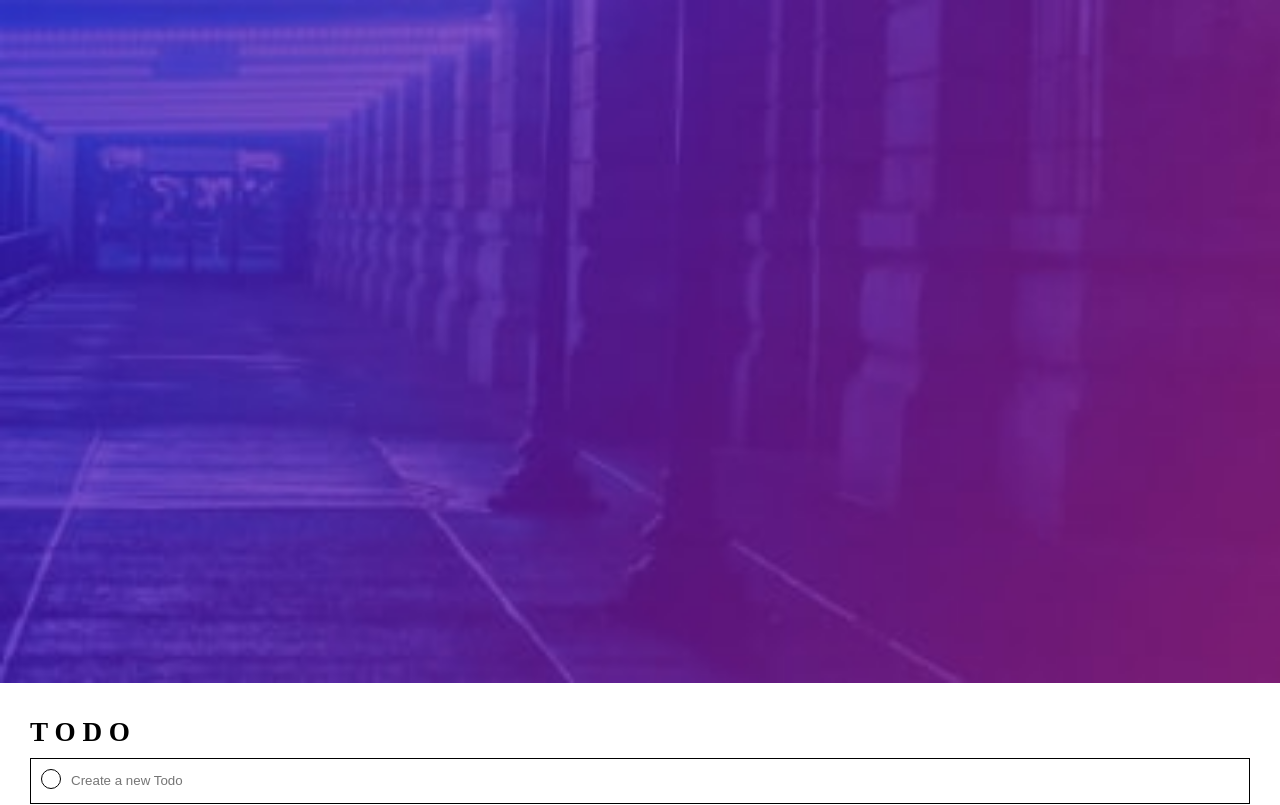
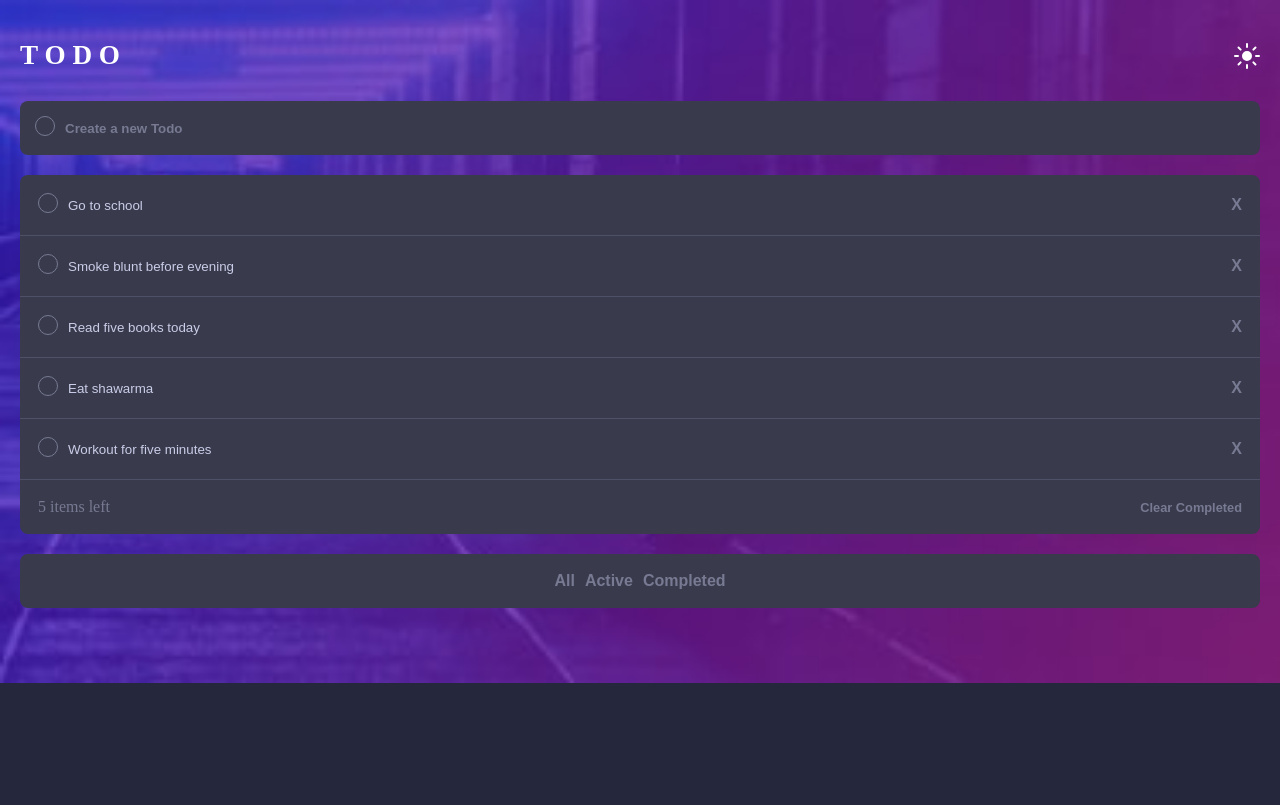
Before and after one commit to dev0xgenius/Todo-App, a React (Vite) app: page / in a window 1280 px wide. Shown: the top 805 px of the page. Built offline with nearby package versions, Linux system fonts and the light colour scheme.

Commit message:
Updated stylesheet

```diff
--- a/index.html
+++ b/index.html
@@ -4,12 +4,15 @@
 <head>
   <meta charset="UTF-8">
   <meta name="viewport" content="width=device-width, initial-scale=1.0" />
+  <link rel="icon" type="image/png" sizes="32x32" href="./public/images/favicon-32x32.png">
+
+  <link rel='stylesheet' type='text/css' href="./src/css/dark-theme.css" />
   <link rel="stylesheet" type="text/css" href="./src/css/index.css" />
-  <link rel="icon" type="image/png" sizes="32x32" href="./public/images/favicon-32x32.png">
   <title>Frontend Mentor | Todo app</title>
 </head>
 
 <body>
+  <!-- <div class=""> -->
     <div class="app-image">
       <img src="./public/images/bg-mobile-dark.jpg" alt="header background"
       width="100%" height="auto" />
@@ -21,6 +24,7 @@
       </div>
       <div id="content"></div>
     </main>
+  <!-- </div> -->
 </body>
 <script type="module" src="./src/main.jsx"></script>
 </html>
--- a/src/components/Todo.jsx
+++ b/src/components/Todo.jsx
@@ -1,19 +1,24 @@
-import React from 'react'
+// import React, { useState } from 'react';
+import TodoAction from './TodoAction';
 
-class Todo extends React.Component {
-  render() {
+function Todo({task, completed}) {
   return (
     <li className='todo'>
       <label>
-          <input type='checkbox' />
+        <input type='checkbox'
+          checked={completed}
+          onChange={() => console.log(completed)}
+        />
         <span className='checkbox'></span>
       </label>
-        <input type='text' value={this.props.title}
-        onChange={console.log} disabled="disabled"/>
-        <span>x</span>
+      <input type='text'
+        value={task}
+        onChange={console.log}
+        disabled={completed === true ? false : true}
+      />
+      <TodoAction text="X" action={() => console.log("Delete")}/>
     </li>
   );
 }
-}
 
 export default Todo
--- a/src/components/TodoAction.jsx
+++ b/src/components/TodoAction.jsx
@@ -1,15 +1,10 @@
-import React from "react";
-
-class TodoAction extends React.Component {
-  render() {
-    return (
-      <>
-        <button className="action btn">
-          {this.props.displayText}
-        </button>
-      </>
-    );
-  }
+function TodoAction({text, action}) {
+  return (
+    <div>
+      <button className="action btn"
+        onClick={action}>{text}</button>
+    </div>
+  );
 }
 
 export default TodoAction
--- a/src/components/TodoDashboard.jsx
+++ b/src/components/TodoDashboard.jsx
@@ -1,20 +1,54 @@
 import React from "react";
 import TodoForm from './TodoForm'
-import TodoList from "./TodoList";
 import TodoInfo from "./TodoInfo";
-import ActionList from "./ActionList";
+import Todo from "./Todo";
+import TodoAction from "./TodoAction";
 
 class TodoDashboard extends React.Component {
+  state = {
+    todos: [],
+    actions: []
+  }
+
+  componentDidMount() {
+    this.setState({
+      todos: [
+        {task: "Go to school", completed: false},
+        {task: "Smoke blunt before evening", completed: false},
+        {task: "Read five books today", completed: false},
+        {task: "Eat shawarma", completed: false},
+        {task: "Workout for five minutes", completed: false} ],
+      actions: [
+        {text: "All", action: () => {console.log("Show all tasks...");}},
+        {text: "Active", action: () => {console.log("Show all active tasks")}},
+        {text: "Completed", action: () => {console.log("show completed tasks");}}
+      ]
+    });
+  }
+
   render() {
-    let items = Math.floor(Math.random(0, 10) * 100);
     return (
       <>
         <TodoForm />
         <div className='col'>
-          <TodoList />
-          <TodoInfo items={items}/>
+          <ul className="todo-list">
+            {this.state.todos.map((todo, index) => <Todo
+                task={todo.task}
+                completed={todo.completed}
+                key={index}
+                /> )}
+          </ul>
+          <TodoInfo items={this.state['todos'].length}/>
         </div>
-        <ActionList />
+        <ul className="action-list">
+          {this.state.actions.map((action, index) =>
+              <TodoAction
+                text={action.text}
+                action={action.action}
+                key={index}
+              />
+            )}
+        </ul>
       </>
     );
   }
--- a/src/components/TodoForm.jsx
+++ b/src/components/TodoForm.jsx
@@ -3,14 +3,14 @@ import React from "react";
 class TodoForm extends React.Component {
   render() {
     return (
-      <div className="todo-form">
+      <form className="todo-form" name="todo-form">
         <label>
-          <input type='checkbox' />
+          <input type='checkbox' name="todo-data"/>
           <span className="checkbox"></span>
         </label>
         <input type="text" name="createTodo"
         placeholder="Create a new Todo"/>
-      </div>
+      </form>
     );
   }
 }
--- a/src/components/TodoInfo.jsx
+++ b/src/components/TodoInfo.jsx
@@ -1,19 +1,17 @@
-import React from 'react'
 import TodoAction from './TodoAction';
 
-class TodoInfo extends React.Component {
-  render() {
+function TodoInfo({items}) {
   return (
-      <>
     <div className='todoInfo'>
       <span className='info'>
-            {this.props.items} items left
+        {items} items left
       </span>
-          <TodoAction displayText="Clear Completed"/>
+      <TodoAction
+        text="Clear Completed"
+        action={console.log}
+        />
     </div>
-      </>
   );
-  }
 }
 
 export default TodoInfo
--- a/src/components/TodoList.jsx
+++ /dev/null
@@ -1,18 +0,0 @@
-import React from 'react';
-import Todo from './Todo'
-
-class TodoList extends React.Component {
-  render() {
-    return (
-      <ul className='todo-list'>
-        <Todo title="Smoke 5 blunts today"/>
-        <Todo title="Spend 5 hours on a coding Project"/>
-        <Todo title="Take a walk"/>
-        <Todo title="Watch a Movie" />
-        <Todo title="Spend some time with friends"/>
-      </ul>
-    );
-  }
-}
-
-export default TodoList
--- /dev/null
+++ b/src/css/dark-theme.css
@@ -0,0 +1,11 @@
+:root {
+  --main-background: hsl(235, 24%, 19%);
+  --list-background: hsl(237, 14%, 26%);
+  --text-color: hsl(234, 39%, 85%);
+  --text-color-2: hsl(236, 33%, 92%);
+  --color-5: hsl(234, 11%, 52%);
+  --color-6: hsl(233, 14%, 35%);
+  --color-7: hsl(237, 14%, 26%);
+}
+
+/*# sourceMappingURL=dark-theme.css.map */
--- a/src/css/index.css
+++ b/src/css/index.css
@@ -7,36 +7,47 @@
   box-sizing: border-box;
 }
 
-#content .action-list, #content .todo-list .todo, #content .todo-list, #content .todo-form, main.ui .header, main.ui {
+body {
+  background-color: var(--main-background);
+}
+
+.app-image {
+  position: absolute;
+  width: 100%;
+  z-index: -1;
+}
+
+main.ui {
   display: flex;
   justify-content: center;
   align-items: center;
   gap: 10px;
-}
-
-.app-image {
-  width: 100%;
-}
-
-main.ui {
   flex-direction: column;
   width: 100%;
-  padding: 30px;
+  padding: 20px;
+  padding-top: 40px;
+  gap: 30px;
   align-items: flex-start;
 }
 main.ui .header {
+  display: flex;
+  justify-content: center;
+  align-items: center;
+  gap: 10px;
   width: 100%;
   justify-content: space-between;
 }
 main.ui .header h1 {
   font-size: 1.7em;
-  color: black;
+  color: white;
 }
 
 input {
   width: 100%;
+  color: var(--text-color);
   border: none;
   outline: none;
+  background-color: transparent;
 }
 
 input[type=checkbox] {
@@ -48,11 +59,16 @@ input[type=checkbox] ~ span.checkbox {
   width: 20px;
   height: 20px;
   border-radius: 50%;
-  border: 1px solid black;
+  border: 1px solid var(--color-5);
 }
 
 input:checked ~ span.checkbox {
   background-color: black;
+}
+
+input::placeholder {
+  color: var(--color-5);
+  font-weight: bold;
 }
 
 #content {
@@ -62,47 +78,79 @@ input:checked ~ span.checkbox {
   gap: 20px;
 }
 #content .todo-form {
+  display: flex;
+  justify-content: center;
+  align-items: center;
+  gap: 10px;
   justify-content: flex-start;
   width: 100%;
-  padding: 10px;
-  border: 1px solid black;
+  padding: 15px;
+  border-radius: 8px;
 }
 #content .col {
   height: auto;
-  border: 1px solid black;
+  overflow: auto;
+  border-radius: 8px;
 }
 #content .todo-list {
+  display: flex;
+  justify-content: center;
+  align-items: center;
+  gap: 10px;
   gap: 0;
   width: 100%;
   flex-direction: column;
 }
 #content .todo-list .todo {
+  display: flex;
+  justify-content: center;
+  align-items: center;
+  gap: 10px;
   width: 100%;
-  padding: 10px;
-  border-bottom: 1px solid black;
-}
-#content .todo-list .todo input {
-  border: none;
+  padding: 18px;
+  border-bottom: 1px solid var(--color-6);
 }
 #content .todoInfo {
   display: flex;
+  align-items: center;
   justify-content: space-between;
-  padding: 10px;
+  padding: 18px;
+  color: var(--color-5);
+  font-size: 1em;
+  font-weight: 500;
+}
+#content .todoInfo .info {
+  font-size: 1em;
 }
 #content .todoInfo button {
+  font-size: 0.8em;
   border: none;
-  background-color: transparent;
 }
 #content .action-list {
+  display: flex;
+  justify-content: center;
+  align-items: center;
+  gap: 10px;
   width: 100%;
-  padding: 10px;
-  justify-content: space-evenly;
-  border: 1px solid black;
+  padding: 18px;
+  border-radius: 8px;
+  align-items: center;
+  justify-content: center;
+}
+#content .btn {
+  font-size: 1em;
 }
 #content .action.btn {
+  color: var(--color-5);
+  font-weight: bolder;
   border: none;
   outline: none;
   background: transparent;
 }
 
+li, form, .action-list, .todoInfo {
+  border: none;
+  background: var(--list-background);
+}
+
 /*# sourceMappingURL=index.css.map */
--- /dev/null
+++ b/src/css/sass/dark-theme.scss
@@ -0,0 +1,18 @@
+:root {
+  --main-background: hsl(235, 24%, 19%);
+  --list-background: hsl(237, 14%, 26%);
+  --text-color: hsl(234, 39%, 85%);
+  --text-color-2: hsl(236, 33%, 92%);
+  --color-5: hsl(234, 11%, 52%);
+  --color-6: hsl(233, 14%, 35%);
+  --color-7: hsl(237, 14%, 26%);
+}
+
+
+// - Very Dark Blue: hsl(235, 21%, 11%)
+// - Very Dark Desaturated Blue: hsl(235, 24%, 19%)
+// - Light Grayish Blue: hsl(234, 39%, 85%)
+// - Light Grayish Blue (hover): hsl(236, 33%, 92%)
+// - Dark Grayish Blue: hsl(234, 11%, 52%)
+// - Very Dark Grayish Blue: hsl(233, 14%, 35%)
+// - Very Dark Grayish Blue: hsl(237, 14%, 26%)
--- a/src/css/sass/index.scss
+++ b/src/css/sass/index.scss
@@ -7,9 +7,11 @@
   box-sizing: border-box;
 }
 
-// body { background-color: black; }
+body {
+  background-color: var(--main-background);
+}
 
-%flex {
+@mixin flex{
   display: flex;
   justify-content: center;
   align-items: center;
@@ -17,30 +19,38 @@
 }
 
 .app-image {
+  position: absolute;
   width: 100%;
+  z-index: -1;
 }
 
 main.ui {
-  @extend %flex;
+  @include flex;
   flex-direction: column;
   width: 100%;
-  padding: 30px;
+  padding: 20px;
+  padding-top: 40px;
+  gap: 30px;
   align-items: flex-start;
 
   .header {
-    @extend %flex;
+    @include flex;
     width: 100%;
     justify-content: space-between;
 
-    h1 { font-size: 1.7em; color: black;}
+    h1 {
+      font-size: 1.7em;
+      color: white;
+    }
   }
 }
 
 input {
   width: 100%;
-  // padding: 10px;
+  color: var(--text-color);
   border: none;
   outline: none;
+  background-color: transparent;
 }
 
 input[type='checkbox'] { display: none; }
@@ -49,11 +59,16 @@ input[type='checkbox'] ~ span.checkbox{
   width: 20px;
   height: 20px;
   border-radius: 50%;
-  border: 1px solid black;
+  border: 1px solid var(--color-5);
 }
 
 input:checked ~ span.checkbox{
   background-color: black;
+}
+
+input::placeholder {
+  color: var(--color-5);
+  font-weight: bold;
 }
 
 #content {
@@ -63,55 +78,70 @@ input:checked ~ span.checkbox{
   gap: 20px;
 
   .todo-form {
-    @extend %flex;
+    @include flex;
     justify-content: flex-start;
     width: 100%;
-    padding: 10px;
-    border: 1px solid black;
+    padding: 15px;
+    border-radius: 8px;
   }
 
   .col {
     height: auto;
-    border: 1px solid black;
+    overflow: auto;
+    border-radius: 8px;
   }
 
   .todo-list {
-    @extend %flex; gap: 0;
+    @include flex; gap: 0;
     width: 100%;
     flex-direction: column;
 
     .todo {
-      @extend %flex;
+      @include flex;
       width: 100%;
-      padding: 10px;
-      border-bottom: 1px solid black;
-
-      input { border: none; }
+      padding: 18px;
+      border-bottom: 1px solid var(--color-6);
     }
   }
 
   .todoInfo {
     display: flex;
+    align-items: center;
     justify-content: space-between;
-    padding: 10px;
+    padding: 18px;
+    color: var(--color-5);
+    font-size: 1em;
+    font-weight: 500;
+    .info { font-size: 1em; }
 
     button {
+      font-size: 0.8em;
       border: none;
-      background-color: transparent;
     }
   }
 
   .action-list {
-    @extend %flex;
+    @include flex;
     width: 100%;
-    padding: 10px;
-    justify-content: space-evenly;
-    border: 1px solid black;
+    padding: 18px;
+    border-radius: 8px;
+    // font-weight: bold;
+    align-items: center;
+    justify-content: center;
   }
 
+  .btn { font-size: 1em; }
+
   .action.btn {
+    color: var(--color-5);
+    font-weight: bolder;
     border: none;
     outline: none;
     background: transparent;
   }
 }
+
+li, form, .action-list, .todoInfo {
+  border: none;
+  background: var(--list-background);
+}
```
Also changed, not shown: src/components/ActionList.jsx (deleted, +0 -18 lines), 2 other files (tests, documents, lock files or other folders). Lines whose indentation alone changed are shown as unchanged.
